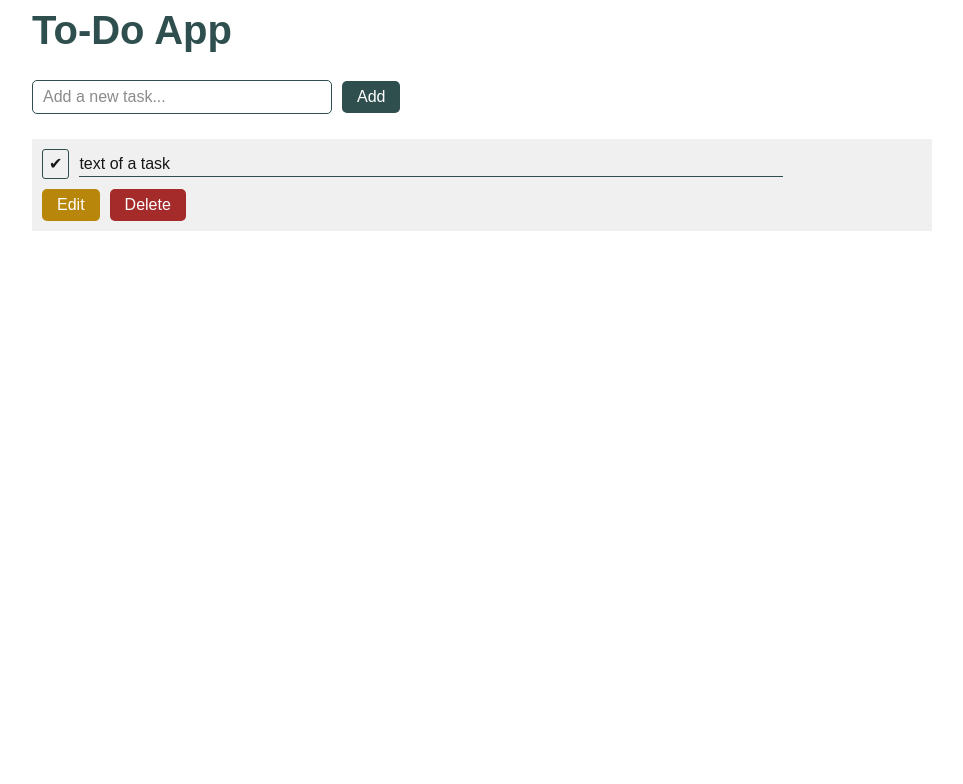
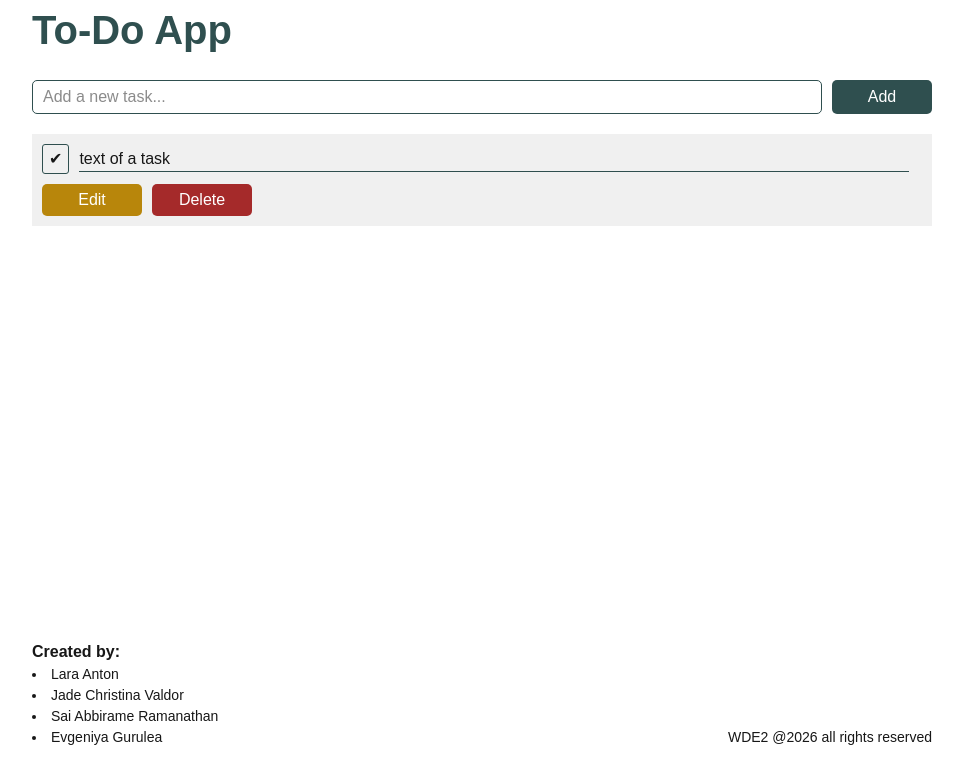
Before and after one commit to Jenea-G/final-project-group3, a Next.js app: page / in a window 1280 px wide. Shown: the top 784 px of the page, without its empty margins (158-1121 px from the left). Built offline with nearby package versions, Linux system fonts and the light colour scheme.

Commit message:
add footer and style it

```diff
--- /dev/null
+++ b/app/components/footer.tsx
@@ -0,0 +1,19 @@
+import "./styles.css";
+
+export default function Footer() {
+    return (
+        <footer className="container">
+            <div>
+                <h4>Created by:</h4>
+                <ul>
+                    <li>Lara Anton</li>
+                    <li>Jade Christina Valdor</li>
+                    <li>Sai Abbirame Ramanathan</li>
+                    <li>Evgeniya Gurulea</li>
+                </ul>
+            </div>
+
+            <p>WDE2 @2026 all rights reserved</p>
+        </footer>
+    )
+}
--- a/app/components/styles.css
+++ b/app/components/styles.css
@@ -6,36 +6,52 @@
 
 h1 {
     font-size: 40px;
-    color:darkslategrey;
+    color: darkslategrey;
     font-weight: 600;
     margin-bottom: 20px;
 }
 
-.task-input .input{
+.task-input {
+    display: flex;
+    gap: 10px;
+    margin-bottom: 20px;
+}
+
+.task-input .input {
     border: 1px solid darkslategrey;
     border-radius: 5px;
     padding: 4px 10px;
-    width: 300px;
-    margin-right: 10px;
-    margin-bottom: 20px;
+    width: 100%;
 }
 
-.btn-add,
-.btn-edit,
-.btn-delete {
-    background-color: darkslategrey;
+.btn-add {
+    display: inline-block;
+}
+
+button:not(.btn-check) {
     color: white;
     padding: 4px 15px;
     border-radius: 5px;
-    margin-right: 10px;
+    min-width: 100px;
+    transition: 0.3s;
+    cursor: pointer;
+}
+
+button:not(.btn-check):hover {
+    opacity: 85%;
 }
 
 .btn-edit {
     background-color: darkgoldenrod;
+    margin-right: 10px;
 }
 
 .btn-delete {
     background-color: brown;
+}
+
+.btn-add {
+    background-color: darkslategrey;
 }
 
 .task-item {
@@ -53,6 +69,40 @@ h1 {
 
 .task-text {
     display: inline-block;
-    width: 80%;
+    width: calc(100% - 50px);
     border-bottom: 1px solid darkslategrey;
 }
+
+.task-list {
+    margin-bottom: 100px;
+}
+
+.task-actions {
+    /* margin: 0 auto; */
+    width: fit-content;
+}
+
+h4 {
+    font-weight: 600;
+}
+
+ul {
+    list-style-type: disc;
+    list-style-position: inside;
+    font-size: 14px;
+}
+
+footer{
+    display: flex;
+    justify-content: space-between;
+    align-items: end;
+}
+
+footer p {
+    font-size: 14px;
+    margin-top: 20px;
+}
+
+main {
+    min-height: 80vh;
+}
--- a/app/page.tsx
+++ b/app/page.tsx
@@ -1,14 +1,20 @@
 import TaskInput from "./components/taskinput";
 import TaskList from "./components/tasklist";
+import Footer from "./components/footer";
 import "./components/styles.css";
 
 export default function Home() {
   return (
-    <main className="container">
-      <h1>To-Do App</h1>
+    <body>
+      <main className="container">
+        <h1>To-Do App</h1>
 
-      <TaskInput />
-      <TaskList />
-    </main>
+        <TaskInput />
+        <TaskList />
+      </main>
+
+      <Footer />
+    </body>
+
   );
 }
```
